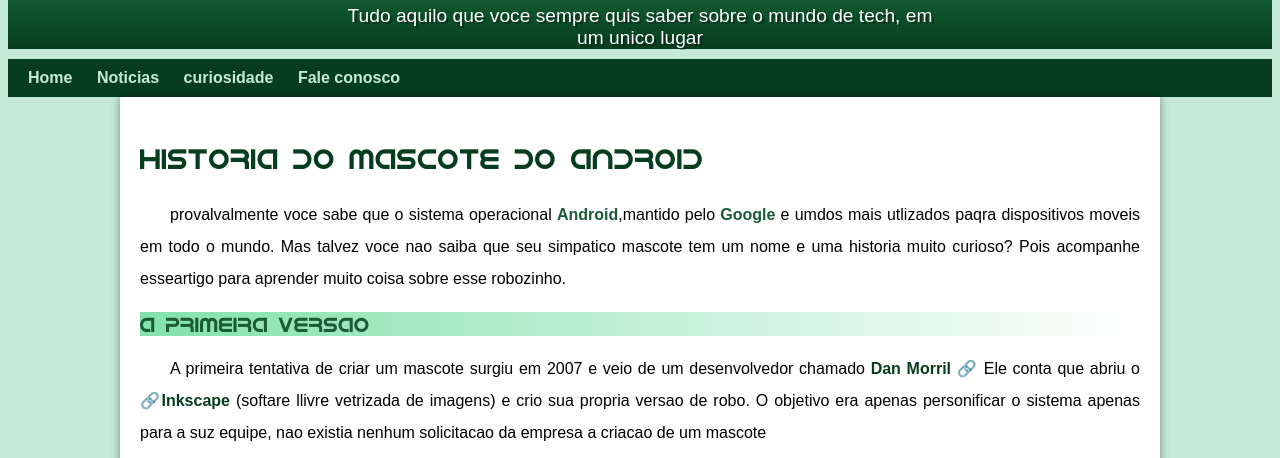
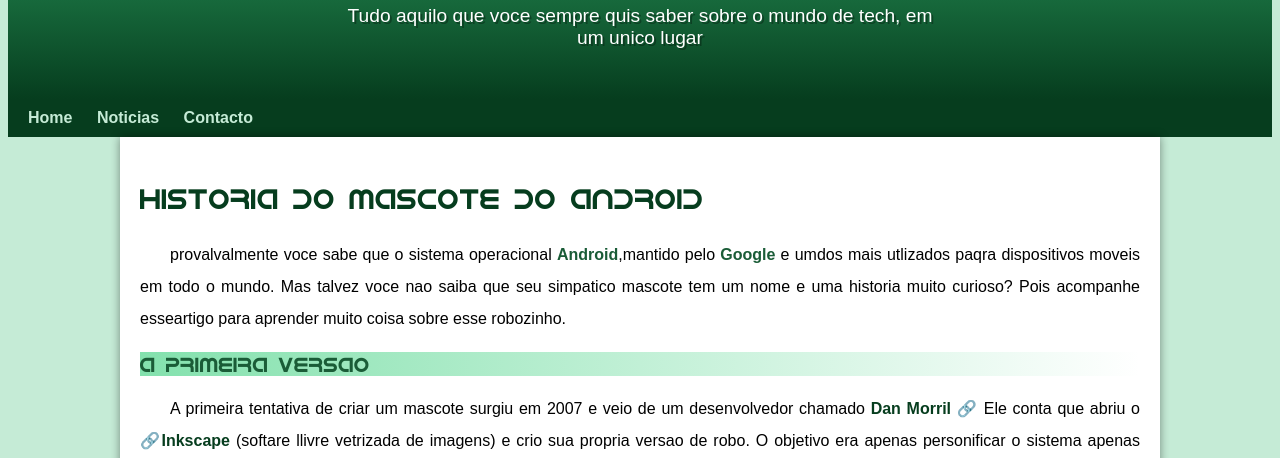
Before and after one commit to Gene-Bete/projeito-android, a plain HTML site: page index.html in a window 1280 px wide. Shown: the part 150-608 px from the top of the page. Drawn offline with Linux system fonts and the light colour scheme.

Commit message:
Problema de padding corrigindo

```diff
--- a/estilo/style.css
+++ b/estilo/style.css
@@ -55,7 +55,7 @@ header>p{
     padding-right: 10px;
     padding-left: 10px;
     margin: auto;
-    margin-bottom: 10px;
+    padding-bottom: 50px;
 
     text-shadow: 2px 2px 0px rgba(0, 0, 0, 0.315);
 
--- a/index.html
+++ b/index.html
@@ -19,8 +19,8 @@
     <nav>
         <a href="#">Home</a>
         <a href="#">Noticias</a>
-        <a href="#">curiosidade</a>
-        <a href="#">Fale conosco</a>
+
+        <a href="#">Contacto</a>
     </nav>
     <main>
         <article>
```
